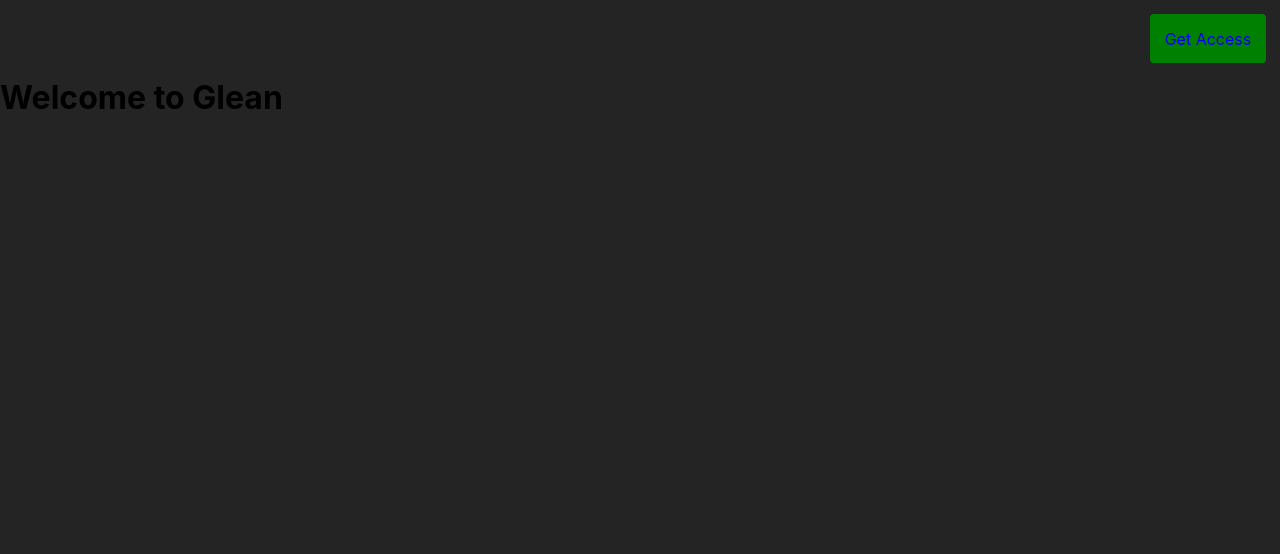
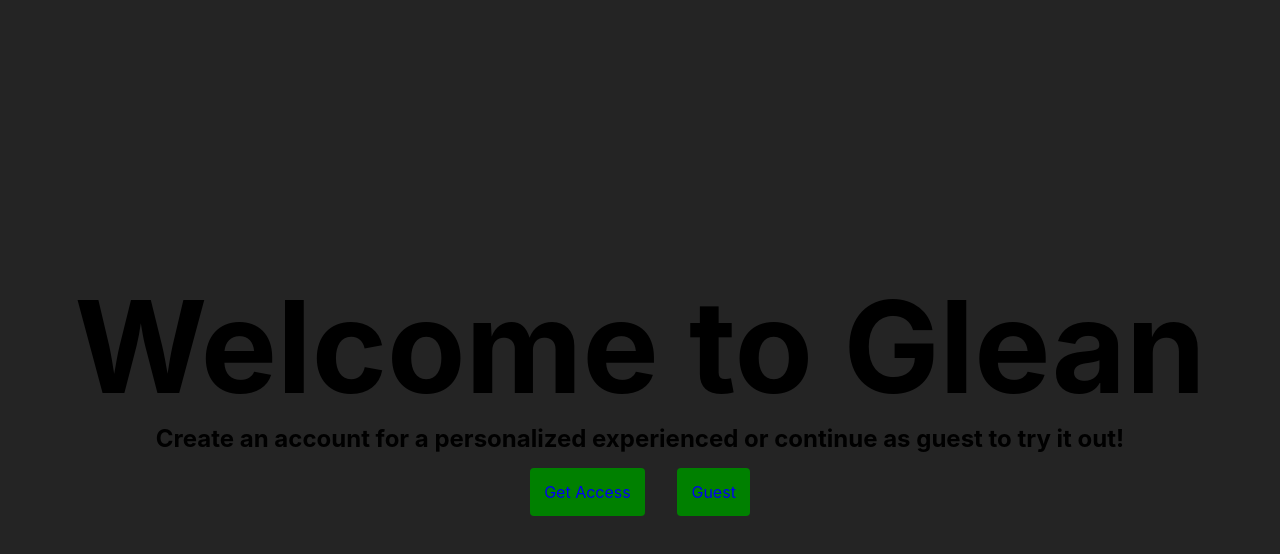
Before and after one commit to iceicles/glean, a React (Create React App) app: page / in a window 1280 px wide. Shown: the top 554 px of the page. Built offline with nearby package versions, Linux system fonts and the light colour scheme; no server answers; the HTML template or start-up script is replaced by a standard one.

Commit message:
styling home and diary page(s)

```diff
--- a/src/components/Welcome.jsx
+++ b/src/components/Welcome.jsx
@@ -1,10 +1,21 @@
 import React from 'react';
 import { Link } from 'react-router-dom';
 import styled from '@emotion/styled';
+import { fontSize } from '@mui/system';
 
-const Nav = styled('nav')({
+const Section = styled('section')({
+  display: 'flex',
   textAlign: 'end',
   margin: '0.9rem',
+  gap: '2rem',
+});
+
+const Main = styled('main')({
+  height: '100vh',
+  display: 'flex',
+  flexDirection: 'column',
+  alignItems: 'center',
+  justifyContent: 'center',
 });
 
 const LoginLink = styled(Link)({
@@ -16,13 +27,24 @@
   backgroundColor: 'green',
 });
 
+const MainGreeting = styled('h1')({
+  fontSize: '8rem',
+});
+
 const Welcome = () => {
   return (
     <>
-      <Nav>
-        <LoginLink to='/auth?mode=login'>Get Access</LoginLink>
-      </Nav>
-      <h1>Welcome to Glean</h1>
+      <Main>
+        <MainGreeting>Welcome to Glean</MainGreeting>
+        <h2>
+          Create an account for a personalized experienced or continue as guest
+          to try it out!
+        </h2>
+        <Section>
+          <LoginLink to='/auth?mode=login'>Get Access</LoginLink>
+          <LoginLink to='/diary'>Guest</LoginLink>
+        </Section>
+      </Main>
     </>
   );
 };
--- a/src/pages/Diary.js
+++ b/src/pages/Diary.js
@@ -1,17 +1,44 @@
-import { useEffect, useState } from 'react';
+import { useCallback, useEffect, useState } from 'react';
 import useFirestore from '../hooks/useFirestore';
 import ReactQuill from 'react-quill';
 import 'react-quill/dist/quill.snow.css';
 import { Button } from '../components/Button';
 import { Card } from '../components/Card';
-import { Link, useNavigate } from 'react-router-dom';
-import { useAuth } from '../components/contexts/AuthContext';
+import { useNavigate } from 'react-router-dom';
+import { useAuth } from '../contexts/AuthContext';
+import styled from '@emotion/styled';
 
-const colDocs = {
-  topCollection: 'Users',
-  userName: 'Jon',
-  entriesCollection: 'Entries',
-};
+const Header = styled('header')({
+  display: 'flex',
+  justifyContent: 'space-between',
+  margin: '0.9rem',
+});
+
+const LogOutBtn = styled(Button)({
+  borderRadius: '0.25rem',
+  padding: '0.9rem',
+  width: 'fit-content',
+  textDecoration: 'none',
+  backgroundColor: 'green',
+  cursor: 'pointer', // needs to be added as common style for links and buttons
+});
+
+const NewEntryBtn = styled('button')({
+  display: 'block',
+  height: '18.75rem',
+  width: '18.75rem',
+  backgroundColor: 'lightgreen',
+  borderRadius: '50%',
+  fontSize: '12.5rem',
+  cursor: 'pointer',
+});
+
+const NewEntryDiv = styled('div')({
+  display: 'flex',
+  flexDirection: 'column',
+  alignItems: 'center',
+  gap: '0.5rem',
+});
 
 const DiaryPage = () => {
   const [editMode, setEditMode] = useState(false);
@@ -23,9 +50,23 @@
   const [dataLength, setDataLength] = useState();
   const [error, setError] = useState();
 
+  const navigate = useNavigate();
+
   const { currentUser, logout } = useAuth();
 
-  const navigate = useNavigate();
+  const getUserName = useCallback(() => {
+    const indexOfAt = currentUser.email.split('').indexOf('@');
+    const userName = currentUser.email.slice(0, indexOfAt);
+    return userName;
+  }, [currentUser]);
+
+  //TODO: fix email property of null err being thrown in console
+
+  const colDocs = {
+    topCollection: 'Users',
+    userName: currentUser.email,
+    entriesCollection: 'Entries',
+  };
 
   const { data } = useFirestore(
     colDocs.topCollection,
@@ -76,9 +117,9 @@
     setEditValue(editEntry.entry);
   }
 
-  function toggleEditMode() {
-    return setEditMode(!editMode);
-  }
+  // function toggleEditMode() {
+  //   return setEditMode(!editMode);
+  // }
 
   // + button
   function createNewDiary() {
@@ -89,32 +130,37 @@
 
   return (
     <>
+      <Header>
+        <h2>
+          {'Hello, '} <i>{currentUser && getUserName()}</i>
+          <span> 🙂</span>
+        </h2>
+        <LogOutBtn variant={'outlined'} onClick={handleLogout}>
+          Log Out
+        </LogOutBtn>
+      </Header>
       {error && <h1 style={{ color: 'red' }}>{error}</h1>}
       <h1>Recents</h1>
-      <p>Diary Page</p>
-      <h1>Previous...</h1>
-      <h2>
-        Email: <i>{currentUser.email}</i>
-      </h2>
-      <Link to='..'>Go Back</Link>
-      <Button variant={'contained'} onClick={toggleEditMode}>
+      <NewEntryDiv>
+        <i>Create a new entry...</i>
+        <NewEntryBtn onClick={createNewDiary}> + </NewEntryBtn>
+      </NewEntryDiv>
+      <h1>Previous</h1>
+      {/* <Button variant={'contained'} onClick={toggleEditMode}>
         Toggle Edit
-      </Button>
-      <Button variant={'outlined'} onClick={createNewDiary}>
-        +
-      </Button>
+      </Button> */}
+      {editMode && (
+        <ReactQuill theme='snow' value={editValue} onChange={setEditValue} />
+      )}
+      {editMode && (
         <Button variant={'outlined'} onClick={saveEntry}>
           Save
         </Button>
-      <Button variant={'contained'} onClick={handleLogout}>
-        Log Out
-      </Button>
-      {editMode && (
-        <ReactQuill theme='snow' value={editValue} onChange={setEditValue} />
       )}
       <div id='savedEntries'></div>
       <div style={{ display: 'flex', flexDirection: 'row' }}>
-        {data.slice(0, -1).map((editEntry, index) => (
+        {data &&
+          data.slice(0, -1).map((editEntry, index) => (
             <div
               key={editEntry.id}
               id={`cardDiv-${editEntry.id}`}
```
Lines whose indentation alone changed are shown as unchanged.
